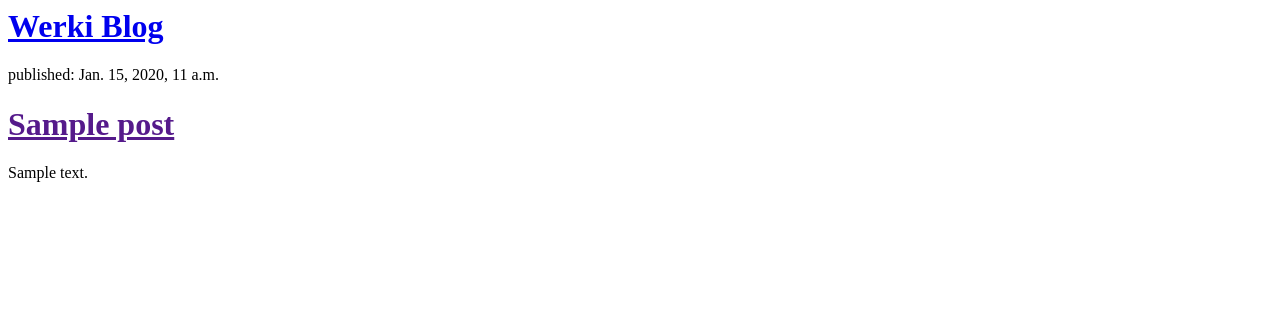
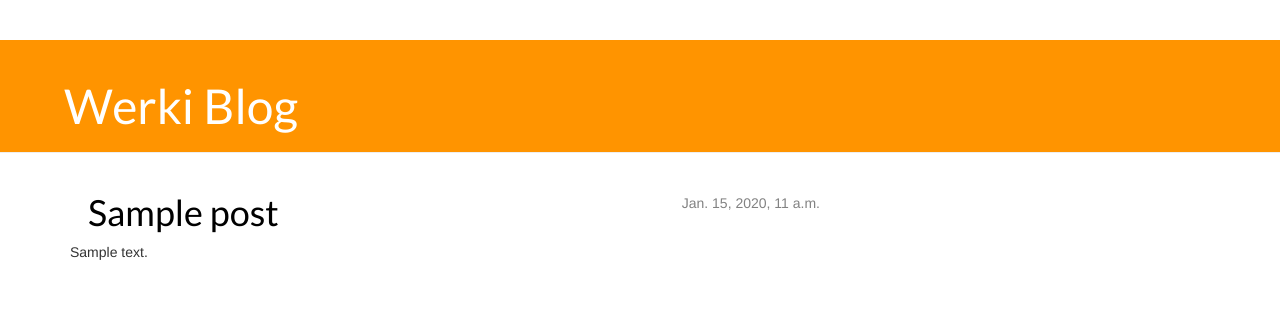
Before and after one commit to margolotta/my-first-blog, a Django app: template blog/templates/blog/post_list.html in a window 1280 px wide. Shown: the top 331 px of the page. Run offline with Django 3.2, Linux system fonts and the light colour scheme; the template is opened without the code that fills it: values that come from a table or form of the project are taken from there, others are empty; tables that the repository leaves empty hold one stand-in row (values such as "Sample post"); some libraries are stand-ins or nearby versions.

Commit message:
zmiana w kodzie

```diff
--- a/blog/templates/blog/post_list.html
+++ b/blog/templates/blog/post_list.html
@@ -1,18 +1,34 @@
+{% load staticfiles %}
+
 <html>
     <head>
+<link href="https://fonts.googleapis.com/css?family=Lato" rel="stylesheet">
+        <link rel="stylesheet" href="{% static 'css/blog.css' %}">
         <title>Django Girls blog</title>
+        <link rel="stylesheet" href="//maxcdn.bootstrapcdn.com/bootstrap/3.2.0/css/bootstrap.min.css">
+        <link rel="stylesheet" href="//maxcdn.bootstrapcdn.com/bootstrap/3.2.0/css/bootstrap-theme.min.css">
+
     </head>
     <body>
-        <div>
+        <div class="page-header">
     <h1><a href="/">Werki Blog</a></h1>
 </div>
 
-{% for post in posts %}
-    <div>
-        <p>published: {{ post.published_date }}</p>
-        <h1><a href="">{{ post.title }}</a></h1>
-        <p>{{ post.text|linebreaksbr }}</p>
+
+<div class="content container">
+    <div class="row">
+        <div class="col-md-8">
+            {% for post in posts %}
+                <div class="post">
+                    <div class="date">
+                        {{ post.published_date }}
+                    </div>
+                    <h1><a href="">{{ post.title }}</a></h1>
+                    <p>{{ post.text|linebreaksbr }}</p>
+                </div>
+            {% endfor %}
+        </div>
     </div>
-{% endfor %}
+</div>
     </body>
 </html>
--- a/mysite/settings.py
+++ b/mysite/settings.py
@@ -102,3 +102,6 @@ USE_TZ = True
 
 STATIC_URL = '/static/'
 STATIC_ROOT = os.path.join(BASE_DIR, 'public', 'static')
+STATICFILES_DIRS = (
+    os.path.join(BASE_DIR, "static"),
+    )
--- /dev/null
+++ b/static/css/blog.css
@@ -0,0 +1,52 @@
+h1 a {
+	color: #1ADBAE;
+	margin-left: 0.5em;
+	font-family: 'Lato'; }
+
+.page-header {
+    background-color: #ff9400;
+    margin-top: 0;
+    padding: 20px 20px 20px 40px;
+    }
+
+.page-header h1, .page-header h1 a, .page-header h1 a:visited, .page-header h1 a:active {
+    color: #ffffff;
+    font-size: 36pt;
+    text-decoration: none;
+}
+
+.content {
+    margin-left: 40px;
+}
+
+h1, h2, h3, h4 {
+    font-family: 'Lobster', cursive;
+}
+
+.date {
+    float: right;
+    color: #828282;
+}
+
+.save {
+    float: right;
+}
+
+.post-form textarea, .post-form input {
+    width: 100%;
+}
+
+.top-menu, .top-menu:hover, .top-menu:visited {
+    color: #ffffff;
+    float: right;
+    font-size: 26pt;
+    margin-right: 20px;
+}
+
+.post {
+    margin-bottom: 70px;
+}
+
+.post h1 a, .post h1 a:visited {
+    color: #000000;
+}
```
